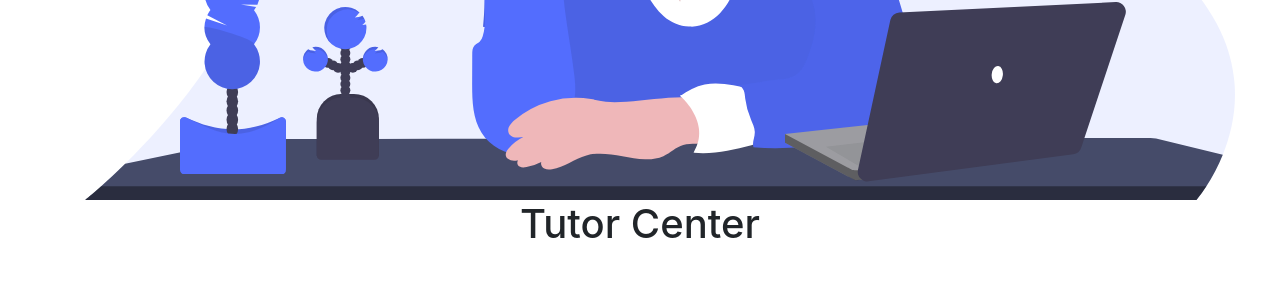
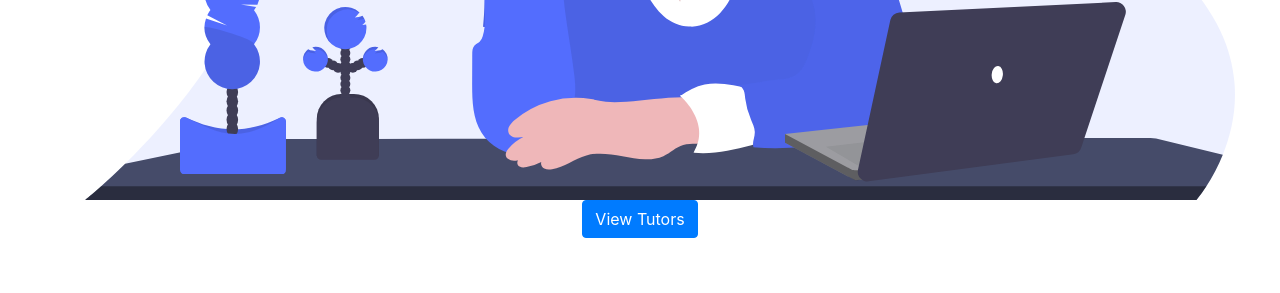
Before and after one commit to jasonli0616/HTC2021-404NotFound, a Flask app: page / in a window 1280 px wide. Shown: the part 507-800 px from the top of the page. Run offline with Flask 2, Linux system fonts and the light colour scheme; some libraries are stand-ins or nearby versions.

Commit message:
Update index.html

```diff
--- a/templates/index.html
+++ b/templates/index.html
@@ -11,7 +11,7 @@
 <img class="landing-page-image" src="{{ url_for('static', filename='img/landingpage_img.svg') }}" alt="Teacher">
 </div>
 
-
-<h1 class="text-center">Tutor Center</h1>
-
+<div class="text-center">
+<a href="{{ url_for('tutors') }}" type="button" class="btn btn-primary">View Tutors</a>
+</div>
 {% endblock content %}
```
